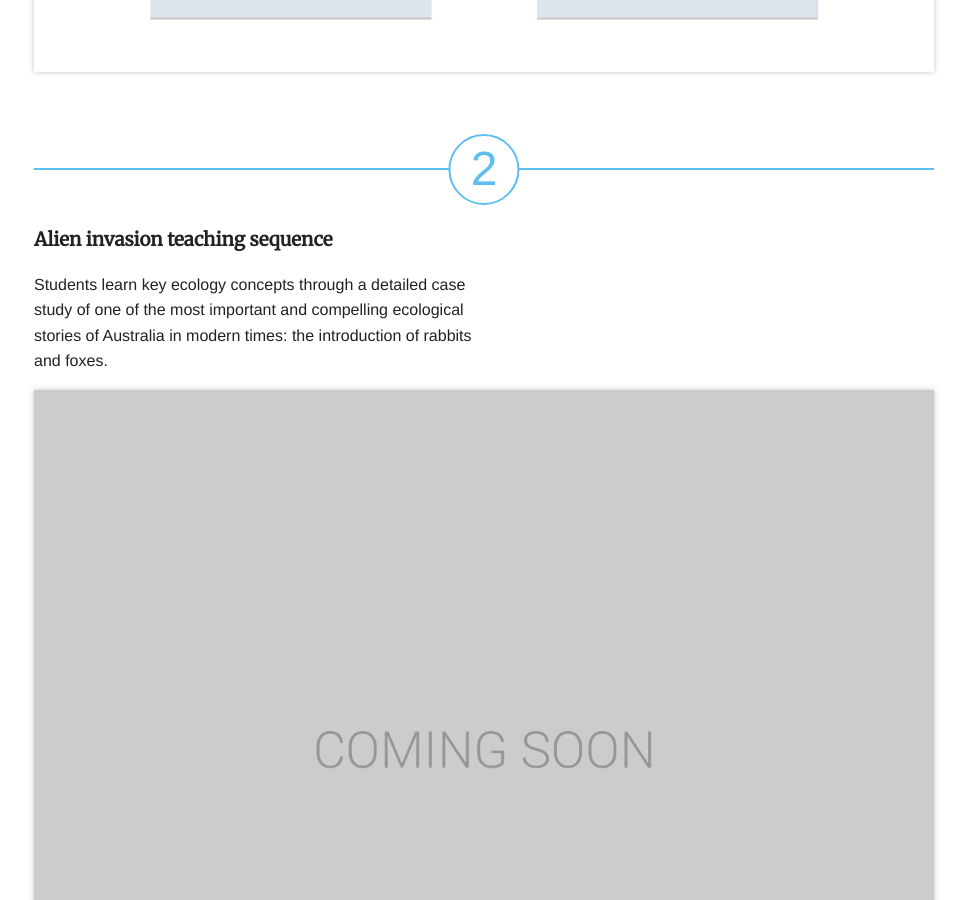
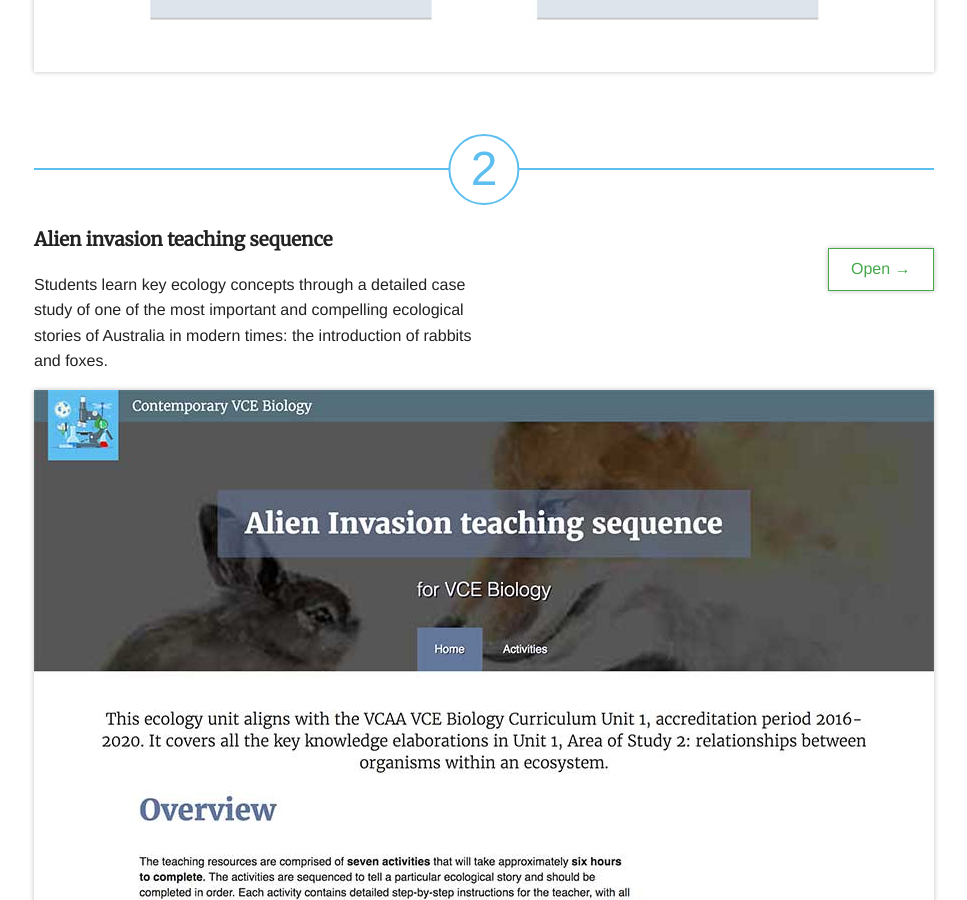
Before and after one commit to contemporaryVCEbiology/contemporaryVCEbiology, a Jekyll site: the page built from index.html, in a window 1280 px wide and 900 px high, scrolled down 2202 px. Shown: the whole window, without its empty margins (156-1123 px from the left). Built offline with Jekyll 4.4.1, drawn with Linux system fonts in a browser that asks for light colours.

Commit message:
new site

```diff
--- a/index.html
+++ b/index.html
@@ -37,7 +37,8 @@
                     <h3>Alien invasion  teaching sequence</h3>
                     <p>Students learn key ecology concepts through a detailed case study of one of the most important and compelling ecological stories of Australia in modern times: the introduction of rabbits and foxes.</p>
                 </div>
-                <img class="website" src="/img/coming-soon.png" alt="Screen shot of ??">
+                <a href="/alien-invasion/" class="goto button">Open</a>
+                <img class="website" src="/img/alien-invasion.jpg" alt="Screen shot of alien invasion teaching sequences website">
             </article>
             <article>
                 <div class="number"><span>3</span></div>
```
Also changed, not shown: img/alien-invasion.jpg (added).
